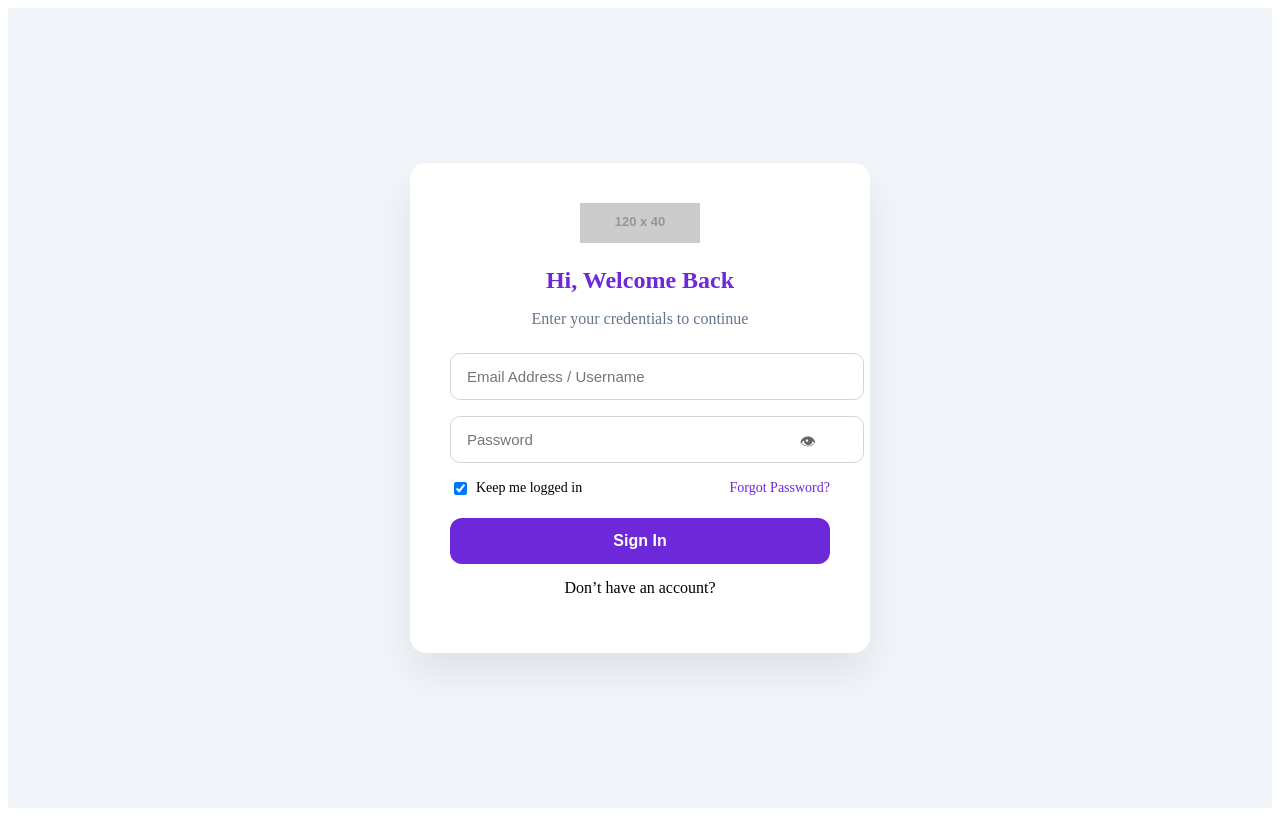
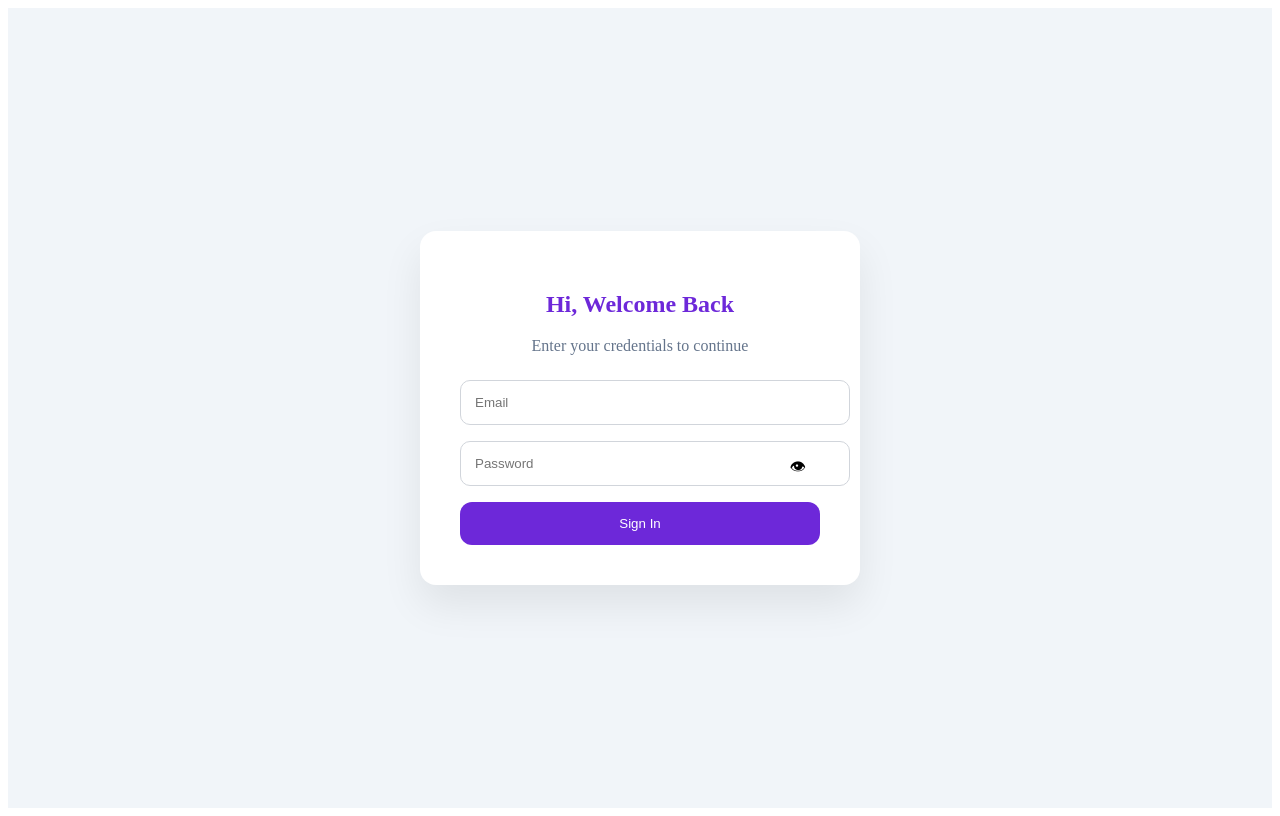
Before and after one commit to DatascienceIRC/productivity_crm_frontend, a React (Create React App) app: page / in a window 1280 px wide. Built offline with nearby package versions, Linux system fonts and the light colour scheme.

Commit message:
Professional Modern UI

```diff
--- a/src/App.js
+++ b/src/App.js
@@ -6,11 +6,10 @@ const BASE_URL = "https://productivity-crm-backend-bafw.onrender.com";
 /* ================= FORMAT ================= */
 
 function formatDate(d) {
-  const date = new Date(d);
-  return date.toLocaleDateString();
+  return new Date(d).toLocaleDateString();
 }
 
-/* ================= MAIN ================= */
+/* ================= MAIN APP ================= */
 
 export default function CRMApp() {
 
@@ -38,7 +37,7 @@ export default function CRMApp() {
 
   }, [isAuth]);
 
-/* ================= DATE LOAD ================= */
+/* ================= LOAD BY DATE ================= */
 
   const loadByDate = (date) => {
 
@@ -65,22 +64,56 @@ export default function CRMApp() {
     setIsAuth(false);
   };
 
-  if (!isAuth) return <Login onLogin={(role)=> {
+  if (!isAuth) return <Login onLogin={(role)=>{
     setIsAuth(true);
     setIsAdmin(role==="admin");
   }} />;
 
   return (
-    <div style={{ padding: 30 }}>
+    <div style={layout}>
 
-      <h2>CRM Dashboard {isAdmin && " (Admin)"}</h2>
+      {/* SIDEBAR */}
+      <div style={sidebar}>
 
-      <button onClick={()=>setPage("upload")}>Upload</button>
-      <button onClick={()=>setPage("records")}>Records</button>
-      <button onClick={logout}>Logout</button>
+        <h2 style={{color:"#fff"}}>CRM Panel</h2>
+
+        <div style={menuItem} onClick={()=>setPage("upload")}>
+          ➕ Add Productivity
+        </div>
+
+        <div style={menuItem} onClick={()=>setPage("records")}>
+          📊 Records
+        </div>
+
+        <div style={menuItem} onClick={logout}>
+          🚪 Logout
+        </div>
+
+      </div>
+
+      {/* MAIN AREA */}
+      <div style={mainArea}>
+
+        {/* TOP BAR */}
+        <div style={topBar}>
+          <h3>Dashboard {isAdmin && "(Admin)"}</h3>
+          <span>👤 {localStorage.getItem("name")}</span>
+        </div>
+
+        {/* CONTENT */}
+        <div style={contentCard}>
 
           {page==="upload" && <Upload setRecords={setRecords} />}
-      {page==="records" && <Records records={records} loadByDate={loadByDate} />}
+          {page==="records" && (
+            <Records
+              records={records}
+              loadByDate={loadByDate}
+            />
+          )}
+
+        </div>
+
+      </div>
 
     </div>
   );
@@ -90,28 +123,28 @@ export default function CRMApp() {
 
 function Login({ onLogin }) {
 
-  const [email, setEmail] = React.useState("");
-  const [password, setPassword] = React.useState("");
-  const [showPass, setShowPass] = React.useState(false);
+  const [email,setEmail]=useState("");
+  const [password,setPassword]=useState("");
+  const [show,setShow]=useState(false);
 
   const login = () => {
 
-    fetch(`${BASE_URL}/login`, {
-      method: "POST",
-      headers: { "Content-Type": "application/json" },
-      body: JSON.stringify({ email, password })
+    fetch(`${BASE_URL}/login`,{
+      method:"POST",
+      headers:{ "Content-Type":"application/json" },
+      body:JSON.stringify({email,password})
     })
-      .then(res => res.json())
-      .then(data => {
+    .then(res=>res.json())
+    .then(data=>{
 
-        if (!data.success) {
+      if(!data.success){
         alert("Invalid login");
         return;
       }
 
-        localStorage.setItem("userId", data.user.id);
-        localStorage.setItem("role", data.user.role);
-        localStorage.setItem("name", data.user.name);
+      localStorage.setItem("userId",data.user.id);
+      localStorage.setItem("role",data.user.role);
+      localStorage.setItem("name",data.user.name);
 
       onLogin(data.user.role);
     });
@@ -122,49 +155,28 @@ function Login({ onLogin }) {
 
       <div style={loginCard}>
 
-        {/* LOGO */}
-        <div style={{ textAlign: "center", marginBottom: 10 }}>
-          <img
-            src="https://via.placeholder.com/120x40?text=DatascienceIRC"
-            alt="logo"
-          />
-        </div>
-
         <h2 style={welcome}>Hi, Welcome Back</h2>
         <p style={subText}>Enter your credentials to continue</p>
 
         <input
           style={loginInput}
-          placeholder="Email Address / Username"
-          value={email}
-          onChange={e => setEmail(e.target.value)}
+          placeholder="Email"
+          onChange={e=>setEmail(e.target.value)}
         />
 
-        <div style={{ position: "relative" }}>
+        <div style={{position:"relative"}}>
+
           <input
             style={loginInput}
-            type={showPass ? "text" : "password"}
+            type={show?"text":"password"}
             placeholder="Password"
-            value={password}
-            onChange={e => setPassword(e.target.value)}
+            onChange={e=>setPassword(e.target.value)}
           />
 
           <span
-            onClick={() => setShowPass(!showPass)}
             style={eyeIcon}
-          >
-            👁
-          </span>
-        </div>
-
-        <div style={row}>
-
-          <label style={{ display: "flex", alignItems: "center", gap: 6 }}>
-            <input type="checkbox" defaultChecked />
-            Keep me logged in
-          </label>
-
-          <span style={forgot}>Forgot Password?</span>
+            onClick={()=>setShow(!show)}
+          >👁</span>
 
         </div>
 
@@ -172,15 +184,10 @@ function Login({ onLogin }) {
           Sign In
         </button>
 
-        <p style={{ marginTop: 15, textAlign: "center" }}>
-          Don’t have an account?
-        </p>
-
       </div>
     </div>
   );
 }
-
 
 /* ================= UPLOAD ================= */
 
@@ -214,11 +221,28 @@ function Upload({ setRecords }) {
 
   return (
     <div>
+
       <h3>Add Productivity</h3>
 
-      <input type="date" value={date} onChange={e=>setDate(e.target.value)} />
-      <textarea value={task} onChange={e=>setTask(e.target.value)} />
-      <button onClick={submit}>Save</button>
+      <input
+        type="date"
+        style={inputBox}
+        value={date}
+        onChange={e=>setDate(e.target.value)}
+      />
+
+      <textarea
+        style={inputBox}
+        rows="4"
+        placeholder="What did you work on?"
+        value={task}
+        onChange={e=>setTask(e.target.value)}
+      />
+
+      <button style={modernBtn} onClick={submit}>
+        Save Productivity
+      </button>
+
     </div>
   );
 }
@@ -243,11 +267,25 @@ function Records({ records, loadByDate }) {
   return (
     <div>
 
-      <input type="date" onChange={e=>setDate(e.target.value)} />
-      <button onClick={()=>loadByDate(date)}>Load</button>
-      <button onClick={exportExcel}>Export Excel</button>
+      <div style={filterRow}>
 
-      <table border="1" cellPadding="5">
+        <input
+          type="date"
+          style={inputBox}
+          onChange={e=>setDate(e.target.value)}
+        />
+
+        <button style={modernBtn} onClick={()=>loadByDate(date)}>
+          Load
+        </button>
+
+        <button style={excelBtn} onClick={exportExcel}>
+          Export Excel
+        </button>
+
+      </div>
+
+      <table style={tableStyle}>
         <thead>
           <tr>
             <th>User</th>
@@ -270,74 +308,144 @@ function Records({ records, loadByDate }) {
   );
 }
 
+/* ================= STYLES ================= */
+
+const layout = {
+  display:"flex",
+  height:"100vh",
+  background:"#f1f5f9"
+};
+
+const sidebar = {
+  width:220,
+  background:"#1e293b",
+  padding:20,
+  display:"flex",
+  flexDirection:"column",
+  gap:14
+};
+
+const menuItem = {
+  color:"#fff",
+  padding:"12px 14px",
+  background:"#334155",
+  borderRadius:10,
+  cursor:"pointer"
+};
+
+const mainArea = {
+  flex:1,
+  display:"flex",
+  flexDirection:"column"
+};
+
+const topBar = {
+  background:"#fff",
+  padding:"14px 24px",
+  display:"flex",
+  justifyContent:"space-between",
+  boxShadow:"0 2px 10px rgba(0,0,0,0.05)"
+};
+
+const contentCard = {
+  margin:25,
+  background:"#fff",
+  padding:25,
+  borderRadius:16,
+  boxShadow:"0 15px 30px rgba(0,0,0,0.08)",
+  flex:1
+};
+
+/* LOGIN */
+
 const loginPage = {
-  height: "100vh",
-  background: "#f1f5f9",
-  display: "flex",
-  justifyContent: "center",
-  alignItems: "center"
+  height:"100vh",
+  display:"flex",
+  justifyContent:"center",
+  alignItems:"center",
+  background:"#f1f5f9"
 };
 
 const loginCard = {
-  width: 380,
-  background: "#fff",
-  padding: 40,
-  borderRadius: 16,
-  boxShadow: "0 20px 40px rgba(0,0,0,0.08)"
+  width:360,
+  padding:40,
+  background:"#fff",
+  borderRadius:16,
+  boxShadow:"0 20px 40px rgba(0,0,0,0.08)"
 };
 
 const welcome = {
-  textAlign: "center",
-  color: "#6d28d9",
-  marginBottom: 6
+  color:"#6d28d9",
+  textAlign:"center"
 };
 
 const subText = {
-  textAlign: "center",
-  color: "#64748b",
-  marginBottom: 25
+  textAlign:"center",
+  color:"#64748b",
+  marginBottom:25
 };
 
 const loginInput = {
-  width: "100%",
-  padding: "14px 16px",
-  borderRadius: 10,
-  border: "1px solid #d1d5db",
-  fontSize: 15,
-  marginBottom: 16,
-  outline: "none"
-};
-
-const row = {
-  display: "flex",
-  justifyContent: "space-between",
-  alignItems: "center",
-  fontSize: 14,
-  marginBottom: 20
-};
-
-const forgot = {
-  color: "#6d28d9",
-  cursor: "pointer",
-  fontWeight: 500
+  width:"100%",
+  padding:14,
+  borderRadius:10,
+  border:"1px solid #d1d5db",
+  marginBottom:16
 };
 
 const signBtn = {
-  width: "100%",
-  padding: "14px",
-  background: "#6d28d9",
-  color: "#fff",
-  border: "none",
-  borderRadius: 12,
-  fontSize: 16,
-  fontWeight: 600,
-  cursor: "pointer"
+  width:"100%",
+  padding:14,
+  background:"#6d28d9",
+  color:"#fff",
+  border:"none",
+  borderRadius:12,
+  cursor:"pointer"
 };
 
 const eyeIcon = {
-  position: "absolute",
-  right: 14,
-  top: 14,
-  cursor: "pointer",
-  opacity: 0.6
+  position:"absolute",
+  right:14,
+  top:14,
+  cursor:"pointer"
 };
+
+/* COMMON */
+
+const inputBox = {
+  width:"100%",
+  padding:12,
+  borderRadius:10,
+  border:"1px solid #d1d5db",
+  marginBottom:12
+};
+
+const modernBtn = {
+  padding:"12px 18px",
+  background:"#4f46e5",
+  color:"#fff",
+  border:"none",
+  borderRadius:10,
+  cursor:"pointer"
+};
+
+const excelBtn = {
+  padding:"12px 18px",
+  background:"#16a34a",
+  color:"#fff",
+  border:"none",
+  borderRadius:10,
+  cursor:"pointer"
+};
+
+const filterRow = {
+  display:"flex",
+  gap:10,
+  flexWrap:"wrap",
+  marginBottom:20
+};
+
+const tableStyle = {
+  width:"100%",
+  borderCollapse:"collapse"
+};
```
Lines whose indentation alone changed are shown as unchanged.
